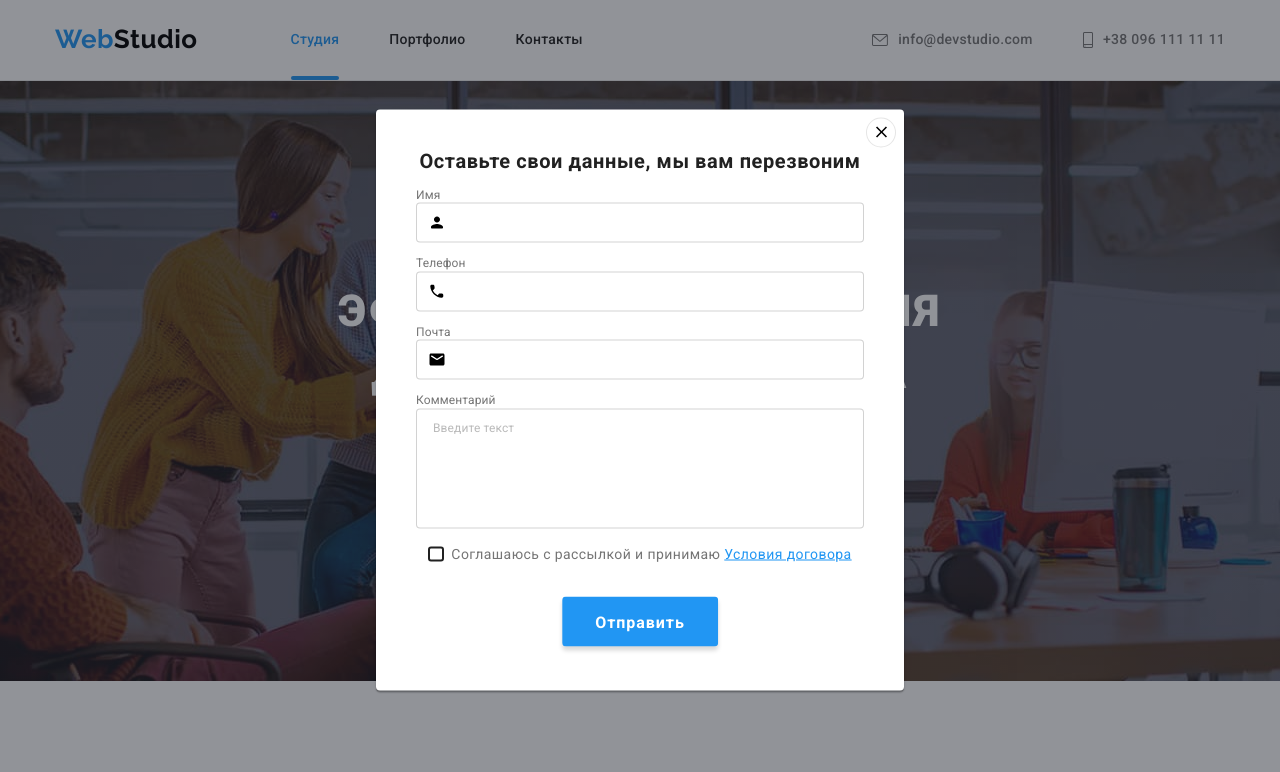
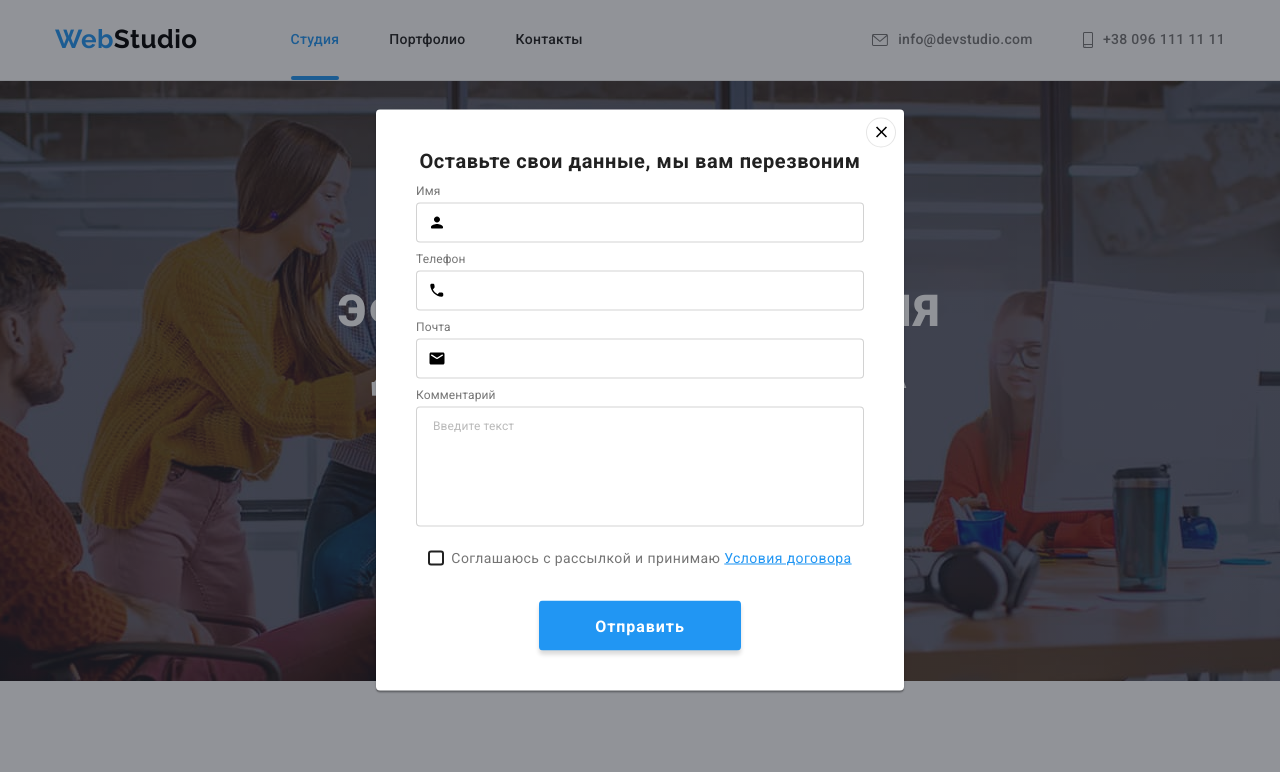
Before and after one commit to YelyzavetaShynova/goit-markup-hw-06, a plain HTML site: page index.html in a window 1280 px wide. Both pictures are taken after a click on the button "Заказать услугу". Shown: the top 772 px of the page. Drawn offline with nearby package versions, Linux system fonts and the light colour scheme.

Commit message:
Виправлення зауважень

```diff
--- a/css/styles.css
+++ b/css/styles.css
@@ -729,6 +729,7 @@ textarea{
 
 form{
     width: 448px;
+    text-align: center;
 }
 
 .form-field{
@@ -738,15 +739,13 @@ form{
 }
 
 .form-label{
+    display: block;
+    text-align: left;
     margin-bottom: 4px;
     font-size: 12px;
     line-height: 1.16;
     letter-spacing: 0.01em;
     color: #757575;
-}
-
-.input-wrap {
-    position: relative;
 }
 
 .form-input {
@@ -767,11 +766,12 @@ form{
     position: absolute;
     left: 12px;
     top: 50%;
-    transform: translateY(-50%);
     transition: color 250ms var(--animation-timing);
 }
 
 .form-comment{
+    display: block;
+    margin-bottom: 20px;
     font-size: 12px;
     line-height: 1.16;
     letter-spacing: 0.01em;
@@ -802,7 +802,6 @@ form{
     display: flex;
     align-items: center;
     justify-content: center;
-    margin-top: 10px;
     margin-bottom: 30px;
     font-size: 14px;
     line-height: 1.71;
@@ -841,10 +840,9 @@ form{
 .check-text a{
     color: var(--accent-color);
 }
-.check-text +button {
-    position: absolute;
-    left: 50%;
-    transform: translateX(-50%);
+
+.submit{
+    padding: 10px 55px;
 }
 
 /* portfolio */
@@ -894,7 +892,6 @@ form{
     box-shadow: 0px 3px 1px rgba(0, 0, 0, 0.1), 0px 1px 2px rgba(0, 0, 0, 0.08), 0px 2px 2px rgba(0, 0, 0, 0.12);
 }
 
-
 .work-list {
     display: flex;
     flex-wrap: wrap;
@@ -913,6 +910,7 @@ form{
 .card {
     transition: box-shadow 250ms var(--animation-timing);
 }
+
 .card:hover,
 .card:focus {
     background: #FFFFFF;
--- a/index.html
+++ b/index.html
@@ -21,9 +21,9 @@
         <nav class="nav">
             <a href="" class="logo link"><span class="accent">Web</span>Studio</a>
             <ul class="site-nav">
-                <li class="item"><a href=""class="link current">Студия</a></li>
-                <li class="item"><a href="./portfolio.html"class="link">Портфолио</a></li>
-                <li class="item"><a href=""class="link">Контакты</a></li>
+                <li class="item"><a href="" class="link current">Студия</a></li>
+                <li class="item"><a href="./portfolio.html" class="link">Портфолио</a></li>
+                <li class="item"><a href="" class="link">Контакты</a></li>
             </ul>
         </nav>
             <ul class="contacts">
@@ -221,7 +221,7 @@
     <li class="team-item">
         <img
         src="./images/3(1).jpg"
-        alt="Николай Тарасов"team-item-hero
+        alt="Николай Тарасов"
         width="270"
         height="260"/>
         <div class="team-container">
@@ -435,43 +435,36 @@
 
                 <form>
                     <p class="modal-title">Оставьте свои данные, мы вам перезвоним</p>
-
                         <label class="form-field">
                             <span class="form-label">Имя</span>
-                            <div class="input-wrap">
-                                <input type="name" name="name" class="form-input">
+                                <input type="text" name="name" class="form-input">
                                 <svg class="form-icon" width="18" height="18">
                                     <use href="./images/icons.svg#icon-person-black"></use>
                                 </svg>
-                            </div>
+                        </label>
+
+                        <label class="form-field">
+                            <span class="form-label">Телефон</span>
+                                <input type="tel" name="tel" class="form-input">
+                                <svg class="form-icon" width="18" height="18">
+                                    <use href="./images/icons.svg#icon-phone-black"></use>
+                                </svg>
+                        </label>
+
+                        <label class="form-field">
+                            <span class="form-label">Почта</span>
+
+                                <input type="email" name="mail" class="form-input">
+                                <svg class="form-icon" width="18" height="18">
+                                    <use href="./images/icons.svg#icon-email-black"></use>
+                                </svg>
 
                         </label>
 
                         <label class="form-field">
-                            <span class="form-label">Телефон</span>
-                            <div class="input-wrap">
-                                <input type="tel" name="tel" class="form-input">
-                                <svg class="form-icon" width="18" height="18">
-                                    <use href="./images/icons.svg#icon-phone-black"></use>
-                                </svg>
-                            </div>
-                        </label>
-
-                        <label class="form-field">
-                            <span class="form-label">Почта</span>
-                            <div class="input-wrap">
-                                <input type="email" name="mail" class="form-input">
-                                <svg class="form-icon" width="18" height="18">
-                                    <use href="./images/icons.svg#icon-email-black"></use>
-                                </svg>
-                            </div>
-                        </label>
-
-                        <label class="form-field"></label>
                             <span class="form-label">Комментарий</span>
                             <textarea name="comment" class="form-comment" placeholder="Введите текст"></textarea>
                         </label>
-
 
                         <label class="check-text">
                             <input type="checkbox" name="checkbox" value="accept" class="checkbox visually-hidden">
@@ -483,7 +476,7 @@
                             Соглашаюсь с рассылкой и принимаю&nbsp;<a href="" class="agreement">Условия договора</a>
                         </label>
 
-                        <button type="submit" class="hero-button">Отправить</button>
+                        <button type="submit" class="hero-button submit">Отправить</button>
                 </form>
         </div>
     </div>
```
Also changed, not shown: portfolio.html (+2 -0 lines).
